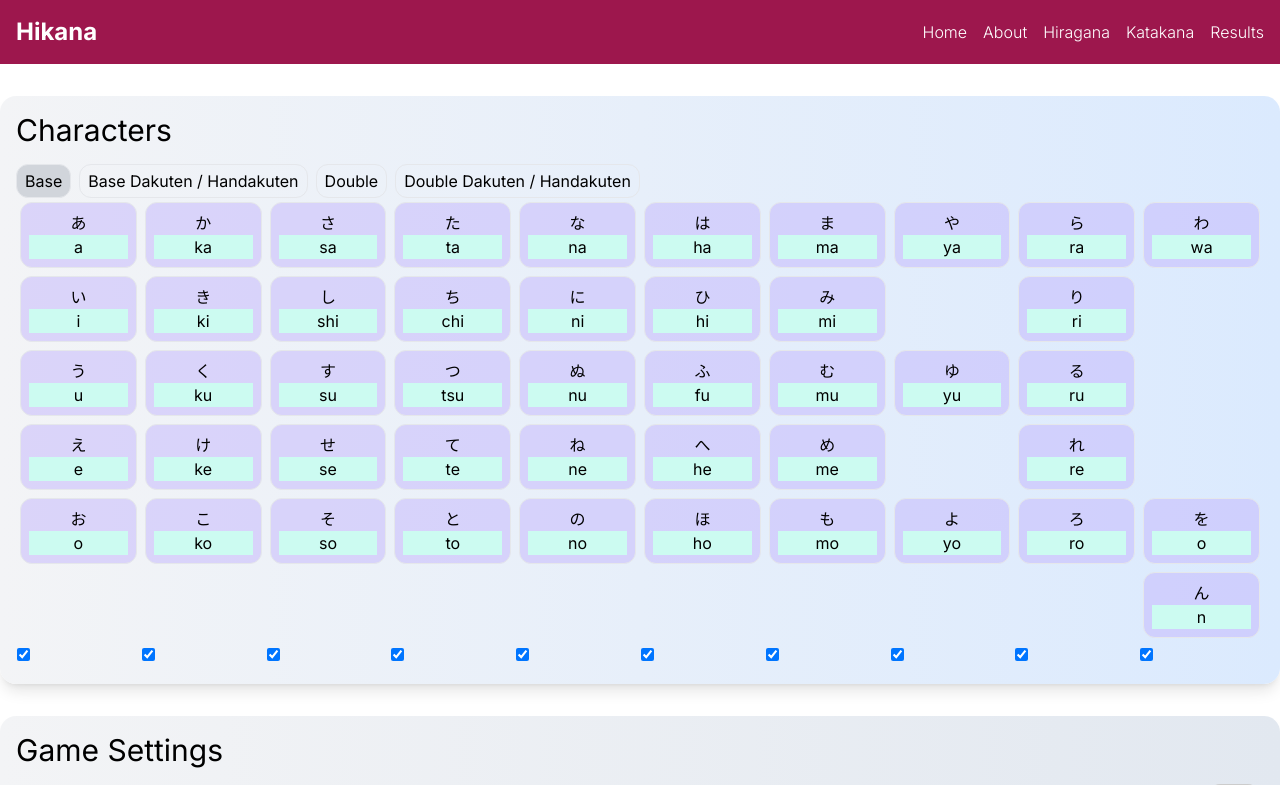
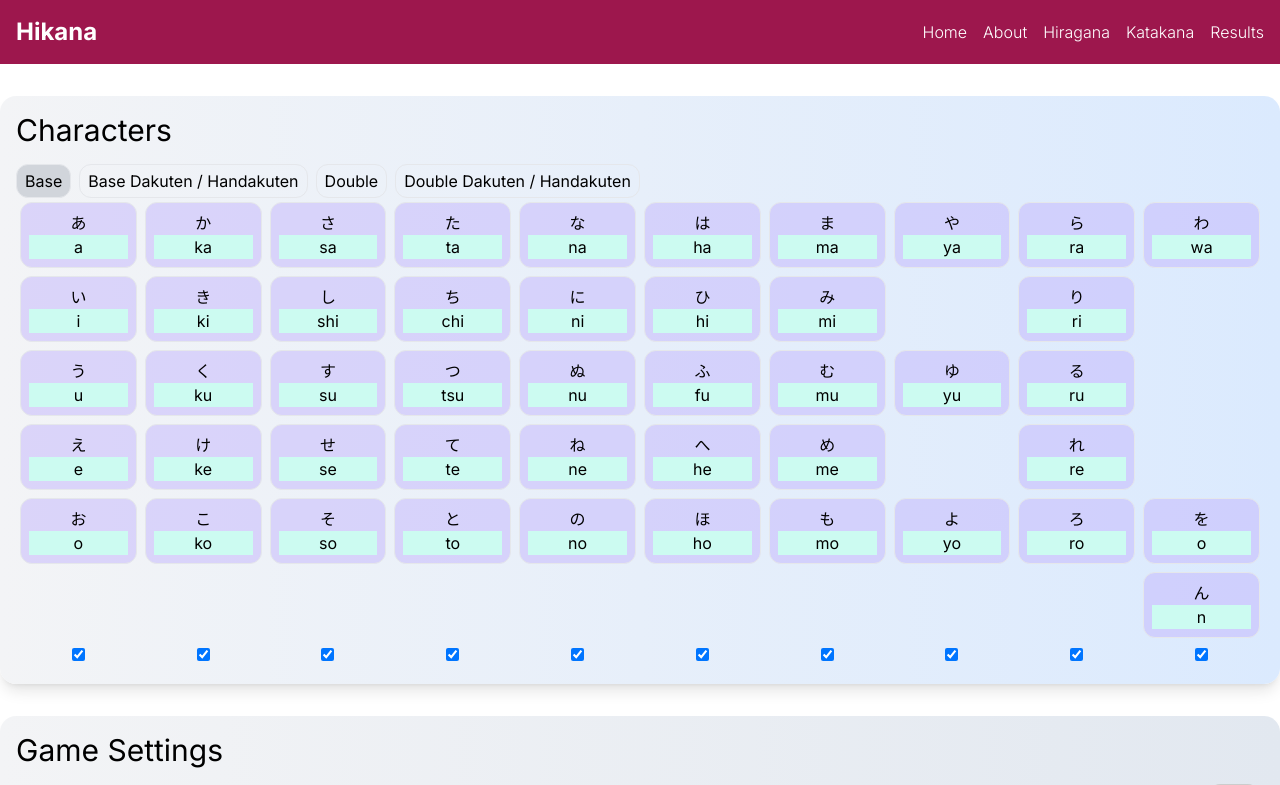
Before and after one commit to knoexus/hikana-frontend, a Next.js app: page /hiragana in a window 1280 px wide. Shown: the top 785 px of the page. Built offline with nearby package versions, Linux system fonts and the light colour scheme.

Commit message:
add boundary styles to kana table

```diff
--- a/src/components/kana-table/partials/table-section/TableCell.tsx
+++ b/src/components/kana-table/partials/table-section/TableCell.tsx
@@ -20,10 +20,10 @@ const TableCell = ({
   const isSelectedCharacter = (key: number) => columnSelection[key];
 
   return (
-    <td className="p-1 max-w-min">
+    <td className="p-1">
       {character && (
         <div
-          className={`flex flex-col p-2 ${
+          className={`flex flex-col p-2 overflow-hidden ${
             isSelectedCharacter(column) ? 'bg-violet-300' : 'bg-white'
           } bg-opacity-50 border rounded-xl`}
         >
--- a/src/components/kana-table/partials/table-section/TableSection.tsx
+++ b/src/components/kana-table/partials/table-section/TableSection.tsx
@@ -27,6 +27,7 @@ const TableSection = ({ kanaTableCharactersArray }: TableSectionProps) => {
   }, [tableSectionCharacters]);
 
   return (
+    <div className="overflow-x-scroll">
       <table className="w-full table-fixed">
         <tbody>
           <TableSectionCharacters
@@ -37,6 +38,7 @@ const TableSection = ({ kanaTableCharactersArray }: TableSectionProps) => {
           <TableSectionColumnSelector columnInitializer={maxColumnArray} />
         </tbody>
       </table>
+    </div>
   );
 };
 
--- a/src/components/kana-table/partials/table-section/TableSectionColumnSelector.tsx
+++ b/src/components/kana-table/partials/table-section/TableSectionColumnSelector.tsx
@@ -29,7 +29,7 @@ const TableSectionColumnSelector = ({
   };
 
   return (
-    <tr>
+    <tr className="text-center">
       {columnInitializer.map((_, idx) => (
         <td key={idx}>
           <input
```
Lines whose indentation alone changed are shown as unchanged.
